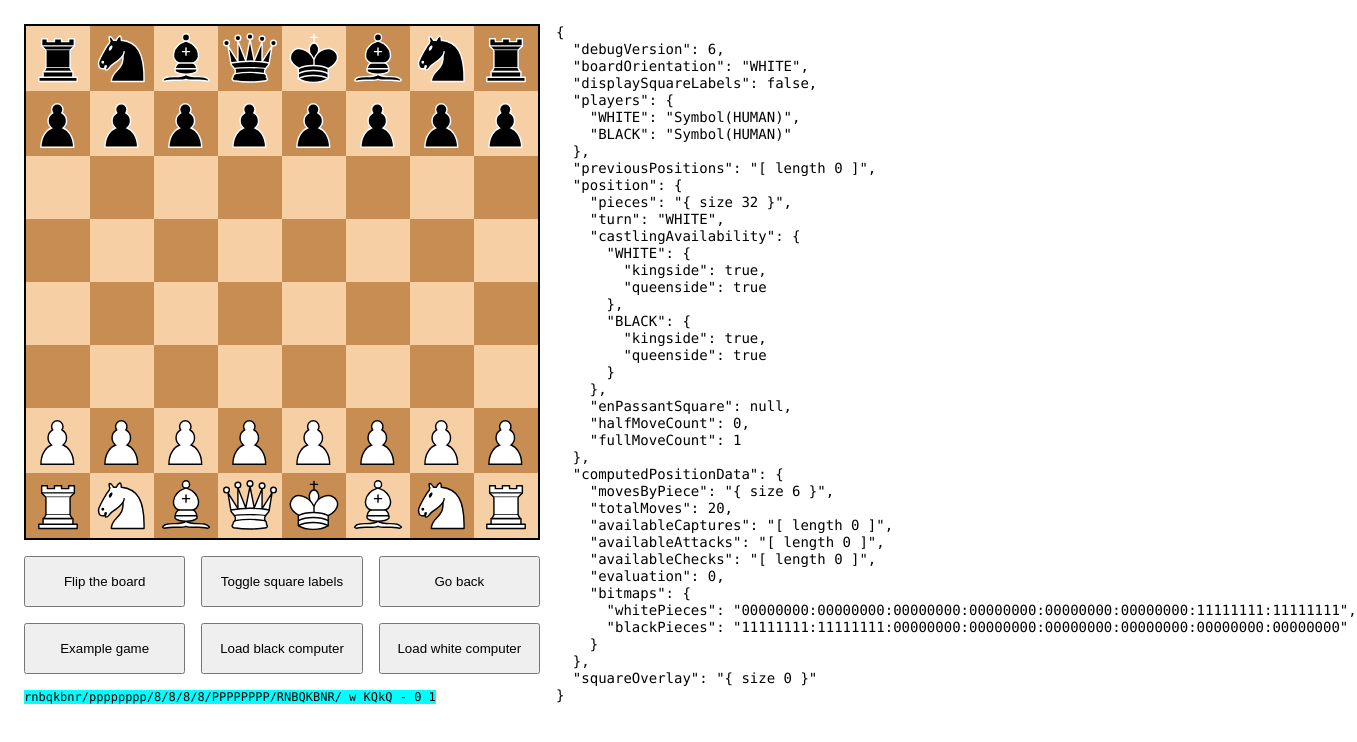
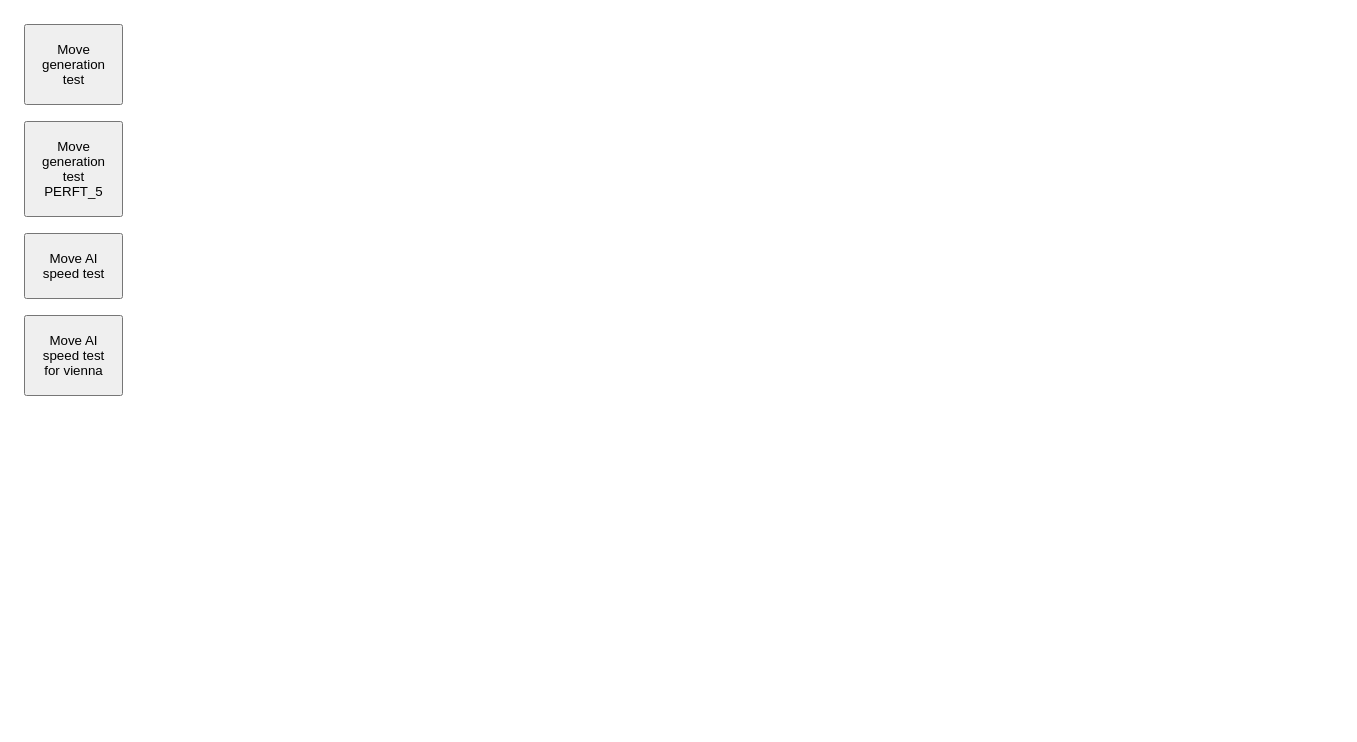
Before and after one commit to garjust/chessv2, a React (Create React App) app: page / in a window 1280 px wide. Shown: the top 742 px of the page, 1357 px wide, since content can reach past the window. Built offline with nearby package versions, Linux system fonts and the light colour scheme.

Commit message:
chess computer speed test

```diff
--- a/src/App.tsx
+++ b/src/App.tsx
@@ -8,7 +8,7 @@ enum Screen {
 }
 
 const App = () => {
-  const [screen, setScreen] = useState(Screen.Game);
+  const [screen, setScreen] = useState(Screen.Debug);
 
   return (
     <div
--- a/src/chess/ai/index.ts
+++ b/src/chess/ai/index.ts
@@ -1,8 +1,12 @@
+import { AvailableComputerVersions, ChessComputerConstructor } from './types';
 import { default as v1 } from './v1';
 import { default as v2 } from './v2';
 import { default as v3 } from './v3';
 
-export const ComputerRegistry = Object.freeze({
+export const ComputerRegistry: Record<
+  AvailableComputerVersions,
+  ChessComputerConstructor
+> = Object.freeze({
   v1: v1,
   v2: v2,
   v3: v3,
--- a/src/chess/ai/types.ts
+++ b/src/chess/ai/types.ts
@@ -7,6 +7,10 @@ export interface ChessComputer {
     position: Position,
     computedPositionData: ComputedPositionData
   ): Promise<Move>;
+}
+
+export interface ChessComputerConstructor {
+  new (): ChessComputer;
 }
 
 export interface ChessComputerWorker {
--- a/src/chess/lib/fen.ts
+++ b/src/chess/lib/fen.ts
@@ -5,6 +5,11 @@ import { squareLabel, labelToSquare } from '../utils';
 export const BLANK_POSITION_FEN = '8/8/8/8/8/8/8/8 w - - 0 1';
 export const STARTING_POSITION_FEN =
   'rnbqkbnr/pppppppp/8/8/8/8/PPPPPPPP/RNBQKBNR w KQkq - 0 1';
+
+export const PERFT_5_FEN =
+  'rnbq1k1r/pp1Pbppp/2p5/8/2B5/8/PPP1NnPP/RNBQK2R w KQ - 1 8';
+export const VIENNA_GAMBIT_ACCEPTED_FEN =
+  '2kr1bnr/ppp2ppp/2n5/1B2P3/5Bb1/2N2N2/PPP3PP/R2K3R/ w  - 1 11';
 
 const FEN_PIECE_TO_PIECE_TYPE = Object.freeze({
   b: PieceType.Bishop,
--- a/src/chess/lib/move-test.ts
+++ b/src/chess/lib/move-test.ts
@@ -1,6 +1,6 @@
 import { Position } from '../types';
 import { flattenMoves } from '../utils';
-import { STARTING_POSITION_FEN } from './fen';
+import { PERFT_5_FEN, STARTING_POSITION_FEN } from './fen';
 import { applyMove } from './move-execution';
 import { computeMovementData } from './move-generation';
 
@@ -10,7 +10,7 @@ export type MoveTest = {
 };
 
 export const PERFT_POSITION_5: MoveTest = {
-  fen: 'rnbq1k1r/pp1Pbppp/2p5/8/2B5/8/PPP1NnPP/RNBQK2R w KQ - 1 8 ',
+  fen: PERFT_5_FEN,
   counts: [44, 1486, 62379, 2103487, 89941194],
 };
 
--- a/src/chess/ui/Debug.tsx
+++ b/src/chess/ui/Debug.tsx
@@ -1,11 +1,19 @@
 import React, { CSSProperties, useEffect, useState } from 'react';
 import { Subject } from 'rxjs';
+import { ComputerRegistry } from '../ai';
+import { STARTING_POSITION_FEN, VIENNA_GAMBIT_ACCEPTED_FEN } from '../lib/fen';
 import {
   MoveTest,
   PERFT_POSITION_5,
   STARTING_POSITION,
 } from '../lib/move-test';
 import './Debug.css';
+import { wrap } from 'comlink';
+import {
+  AvailableComputerVersions,
+  ChessComputerWorkerConstructor,
+} from '../ai/types';
+import { squareLabel } from '../utils';
 
 const BUTTON_CSS: CSSProperties = {
   padding: 16,
@@ -23,6 +31,33 @@ async function runMoveGenerationTest(
     logger.next(message.data);
   };
   worker.postMessage({ test, toDepth });
+}
+
+async function runComputerNextMoveTest(logger: Subject<string>, fen: string) {
+  const computers = await Promise.all(
+    Object.keys(ComputerRegistry).map(async (version) => {
+      const ChessComputerWorkerRemote = wrap<ChessComputerWorkerConstructor>(
+        new Worker(new URL('../workers/ai', import.meta.url))
+      );
+      const instance = await new ChessComputerWorkerRemote();
+      await instance.load(version as AvailableComputerVersions);
+      return { version, ai: instance };
+    })
+  );
+
+  await Promise.all(
+    computers.map(async ({ ai, version }) => {
+      const start = Date.now();
+      const move = await ai.nextMove(fen);
+      const timing = Date.now() - start;
+      logger.next(
+        `version=${version}; timing=${timing}ms; move=${squareLabel(
+          move.from
+        )}->${squareLabel(move.to)}`
+      );
+    })
+  );
+  logger.next('--');
 }
 
 const Debug = () => {
@@ -53,14 +88,30 @@ const Debug = () => {
           style={BUTTON_CSS}
           onClick={() => runMoveGenerationTest(logger, STARTING_POSITION)}
         >
-          Move Generation Test
+          Move generation test
         </button>
 
         <button
           style={BUTTON_CSS}
           onClick={() => runMoveGenerationTest(logger, PERFT_POSITION_5, 3)}
         >
-          Move Generation Test PERFT_5
+          Move generation test PERFT_5
+        </button>
+
+        <button
+          style={BUTTON_CSS}
+          onClick={() => runComputerNextMoveTest(logger, STARTING_POSITION_FEN)}
+        >
+          Move AI speed test
+        </button>
+
+        <button
+          style={BUTTON_CSS}
+          onClick={() =>
+            runComputerNextMoveTest(logger, VIENNA_GAMBIT_ACCEPTED_FEN)
+          }
+        >
+          Move AI speed test for vienna
         </button>
       </div>
       <pre style={{ gridArea: 'log' }}>
```
